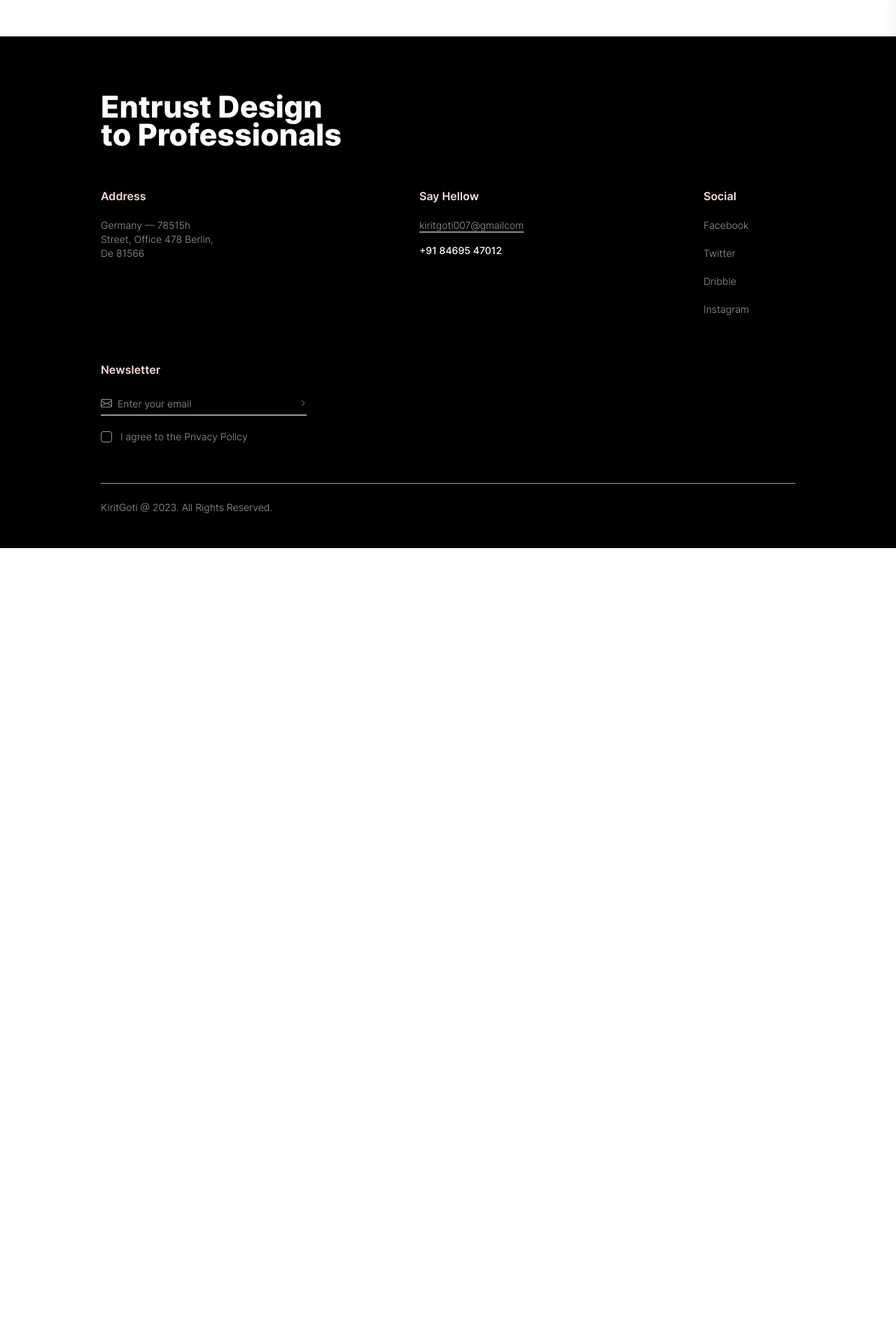
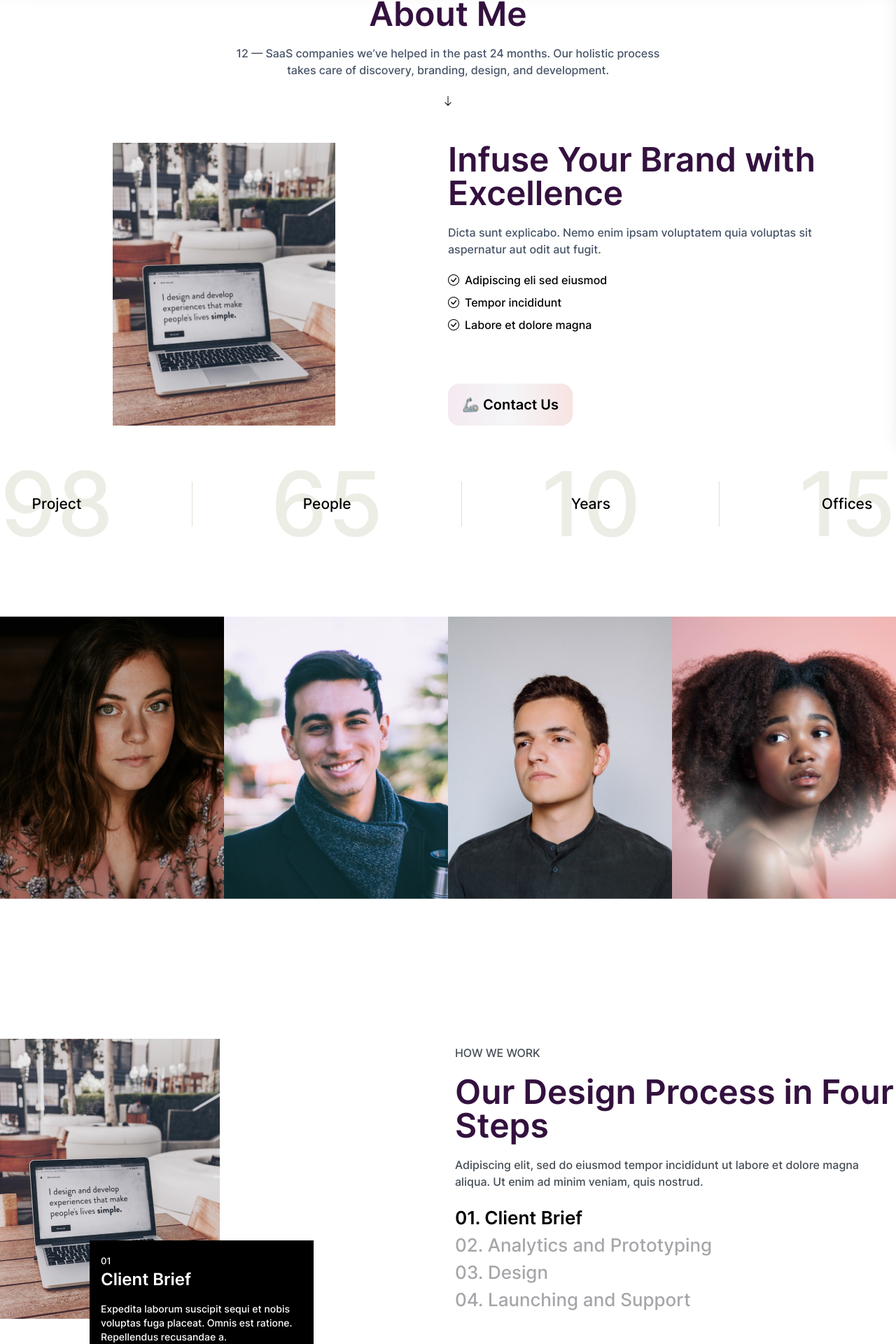
Before and after one commit to spdfalcon/portfolio, a React (Vite) app: page /about-me in a window 1280 px wide. Shown: the part 176-2096 px from the top of the page at 70% size. Before the commit the page ends 959 px from the top, so only its background shows below. Built offline with nearby package versions, Linux system fonts and the light colour scheme; no server answers.

Commit message:
single page

```diff
--- /dev/null
+++ b/src/components/AboutmeHeader/AboutmeHeader.jsx
@@ -0,0 +1,64 @@
+import React from "react";
+import CounterHome from "../CounterHome/CounterHome";
+
+export default function AboutmeHeader() {
+  return (
+    <>
+      <div>
+        <div className="top text-center py-12">
+          <h1 className="text-3xl lg:text-5xl font-inter600 text-work-text">
+            About Me
+          </h1>
+          <div className="flex justify-center mt-5">
+            <p className="max-w-[607px] text-work-text-gray">
+              12 — SaaS companies we’ve helped in the past 24 months. Our
+              holistic process takes care of discovery, branding, design, and
+              development.
+            </p>
+          </div>
+          <div className="mt-5">
+          <i class="bi bi-arrow-down"></i>
+          </div>
+        </div>
+        <div className="down grid grid-cols-1 lg:grid-cols-2">
+          <div className="left flex justify-center">
+            <img src="/img/uiux/uiux.png" alt="" />
+          </div>
+          <div className=" right mt-5 lg:mt-0">
+            <h2 className="text-3xl lg:text-5xl font-inter600 text-work-text">
+              Infuse Your Brand with Excellence
+            </h2>
+            <p className="mt-5 max-w-[607px] text-work-text-gray">
+              Dicta sunt explicabo. Nemo enim ipsam voluptatem quia voluptas sit
+              aspernatur aut odit aut fugit.
+            </p>
+            <div className="mt-5 flex flex-col gap-2">
+              <div className="flex gap-2">
+                <i class="bi bi-check-circle"></i>
+                <h4>Adipiscing eli sed eiusmod</h4>
+              </div>
+              <div className="flex gap-2">
+                <i class="bi bi-check-circle"></i>
+                <h4>Tempor incididunt</h4>
+              </div>
+              <div className="flex gap-2">
+                <i class="bi bi-check-circle"></i>
+                <h4>Labore et dolore magna</h4>
+              </div>
+              <button className="text-xl px-5 py-4 bg-gradient-to-r from-gradient-boxB1 via-gradient-headerB2 to-gradient-boxB3 w-fit mt-16 rounded-2xl font-inter600 ">🦾 Contact Us</button>
+            </div>
+          </div>
+        </div>
+        <div className="numbers py-12 flex justify-between items-center">
+            <CounterHome title={'Project'} count={98}></CounterHome>
+            <span className="w-px h-10 lg:h-16 bg-[#dee2d2]"></span>
+            <CounterHome title={'People'} count={65}></CounterHome>
+            <span className="w-px h-10 lg:h-16 bg-[#dee2d2]"></span>
+            <CounterHome title={'Years'} count={10}></CounterHome>
+            <span className="w-px h-10 lg:h-16 bg-[#dee2d2]"></span>
+            <CounterHome title={'Offices'} count={15}></CounterHome>
+        </div>
+      </div>
+    </>
+  );
+}
--- a/src/pages/About Me/AboutMe.jsx
+++ b/src/pages/About Me/AboutMe.jsx
@@ -1,9 +1,58 @@
-import React from 'react'
+import React from "react";
+import AboutmeHeader from "../../components/AboutmeHeader/AboutmeHeader";
+import TeamPic from "../../components/TeamPic/TeamPic";
+import SingleWorkSlider from "../../components/SingleWorkSlider/SingleWorkSlider";
+import SingleWorkTestimonials from "../../components/SingleWorkTestimonials/SingleWorkTestimonials";
+import StartProject from "../../components/StartProject/StartProject";
 
 export default function AboutMe() {
   return (
     <div>
-      About me
+      <div className="container">
+        <AboutmeHeader></AboutmeHeader>
+      </div>
+      <TeamPic></TeamPic>
+      <div className="container">
+        <div className="title text-center w-full py-5"></div>
+        <div className="all flex flex-col items-center gap-5 lg:flex-row py-28">
+          <div className="left relative basis-1/2">
+            <div className="hidden lg:block">
+              <img src="/img/uiux/uiux.png" alt="" />
+            </div>
+            <div className="lg:absolute w-80 h-48 top-72 left-32 bg-black-me p-4 text-white-me">
+              <span className="text-[13px]">01</span>
+              <h3 className="text-2xl font-inter600">Client Brief</h3>
+              <p className="text-sm mt-4">
+                Expedita laborum suscipit sequi et nobis voluptas fuga placeat.
+                Omnis est ratione. Repellendus recusandae a.
+              </p>
+            </div>
+          </div>
+          <div className="right basis-1/2">
+            <h4 className="text-gray-text2 ">HOW WE WORK</h4>
+            <h2 className="text-2xl lg:text-5xl mt-5 text-work-text font-inter600">
+              Our Design Process in Four Steps
+            </h2>
+            <p className="text-gray-text2 mt-5">
+              Adipiscing elit, sed do eiusmod tempor incididunt ut labore et
+              dolore magna aliqua. Ut enim ad minim veniam, quis nostrud.
+            </p>
+            <div className="mt-5">
+              <h2 className="text-[26px] font-inter600">01. Client Brief</h2>
+              <div className="text-[26px] text-gray-text3">
+                <h4>02. Analytics and Prototyping</h4>
+                <h4>03. Design</h4>
+                <h4>04. Launching and Support</h4>
+              </div>
+            </div>
+          </div>
+        </div>
+      </div>
+      <div>
+        <img src="/img/Aboutme/1.png" alt="" />
+      </div>
+      <SingleWorkTestimonials></SingleWorkTestimonials>
+      <StartProject></StartProject>
     </div>
-  )
+  );
 }
```
Also changed, not shown: public/img/Aboutme/1.png (added).
